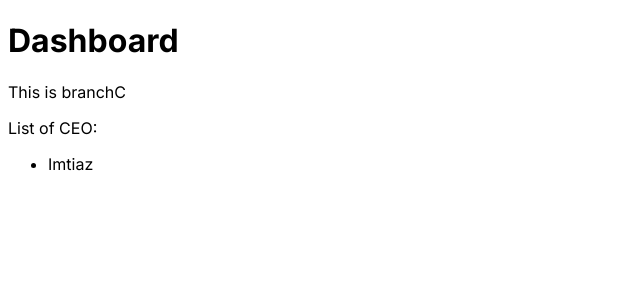
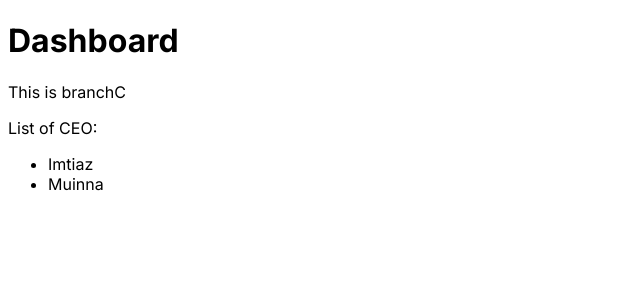
Before and after one commit to Imtiaz4530/next_dummy, a Next.js app: page /dashboard in a window 1280 px wide. Shown: the top 300 px of the page, without its empty margins (0-640 px from the left). Built offline with nearby package versions, Linux system fonts and the light colour scheme.

Commit message:
Commit main branch

```diff
--- a/app/dashboard/page.js
+++ b/app/dashboard/page.js
@@ -8,6 +8,7 @@ const Dashboard = () => {
       <p>List of CEO:</p>
       <ul>
         <li>Imtiaz</li>
+        <li>Muinna</li>
       </ul>
     </div>
   );
```
